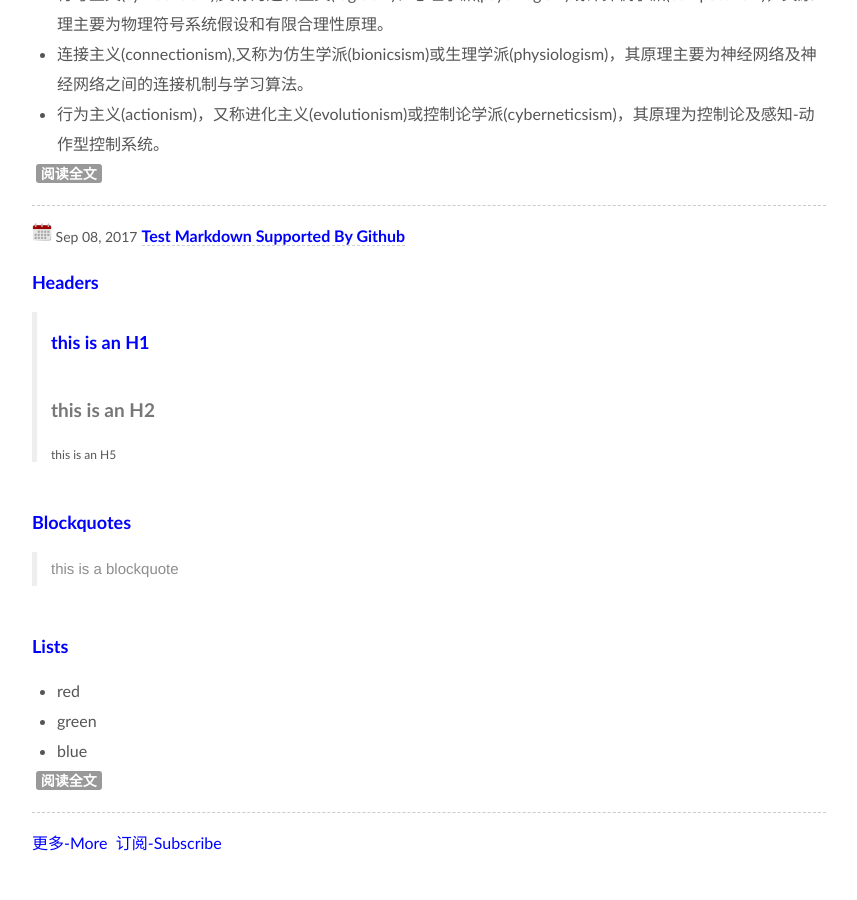
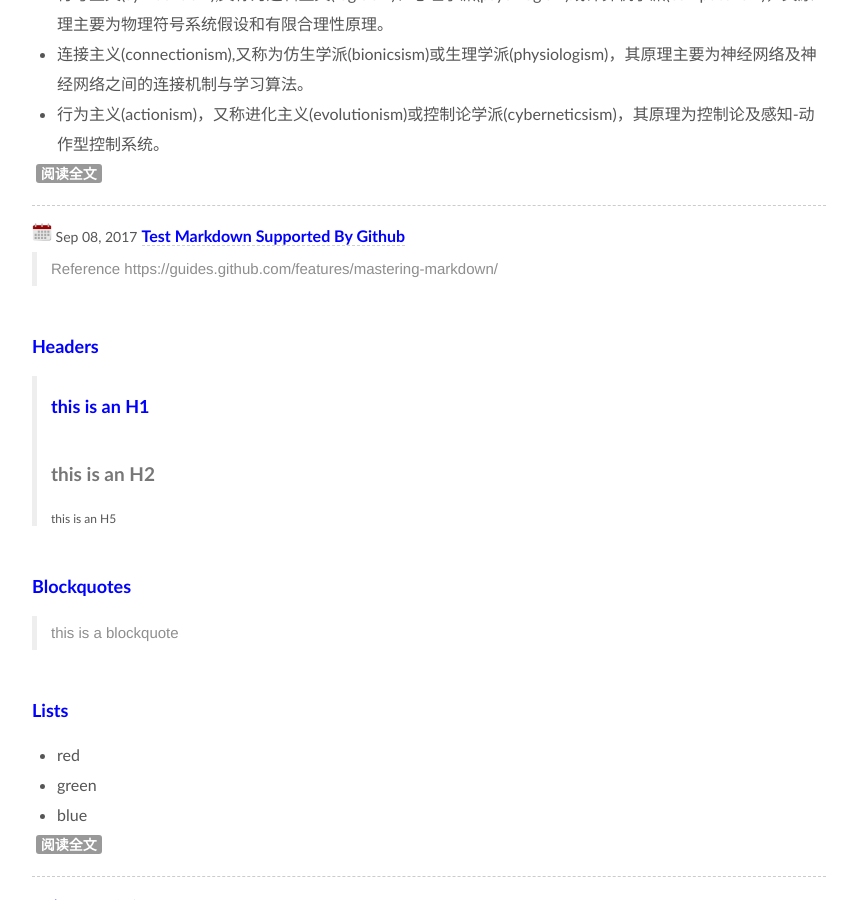
Before and after one commit to fk1091889767/tanwubin.github.io, a Jekyll site: the page built from index.html, in a window 1280 px wide and 900 px high, scrolled down 5733 px. Shown: the whole window, without its empty margins (211-1068 px from the left). Built offline with Jekyll 4.4.1, drawn with Linux system fonts in a browser that asks for light colours; comment, search, counter and statistics services are not loaded; before the commit the page ends 6611 px from its top, so only the background shows below that.

Commit message:
add "more"

```diff
--- a/_posts/2017-09-08-Markdown-Support-By-Github.md
+++ b/_posts/2017-09-08-Markdown-Support-By-Github.md
@@ -7,6 +7,9 @@ status: publish
 type: post
 published: true
 ---
+> Reference
+> https://guides.github.com/features/mastering-markdown/
+
 # Headers
 
 > # this is an H1
```
